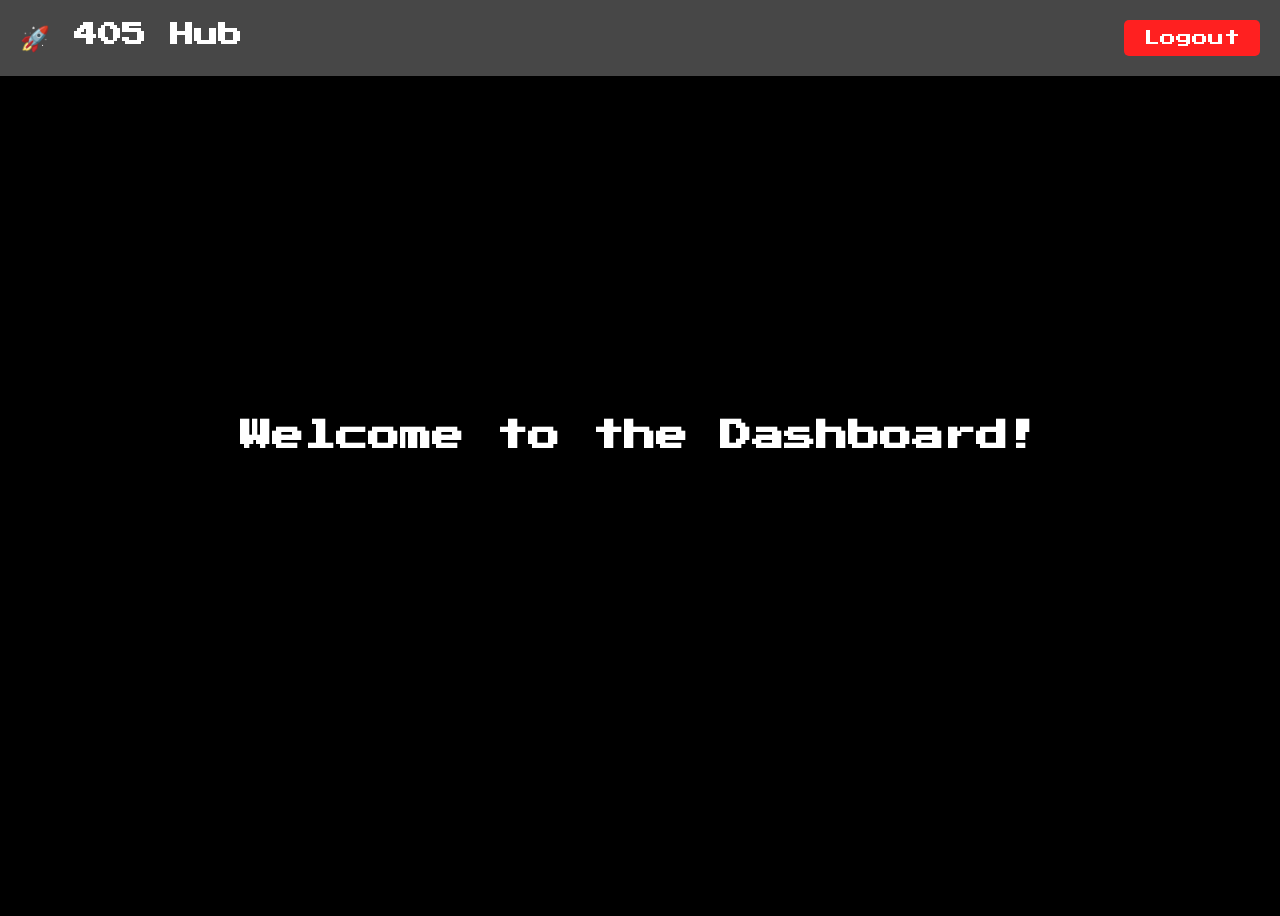
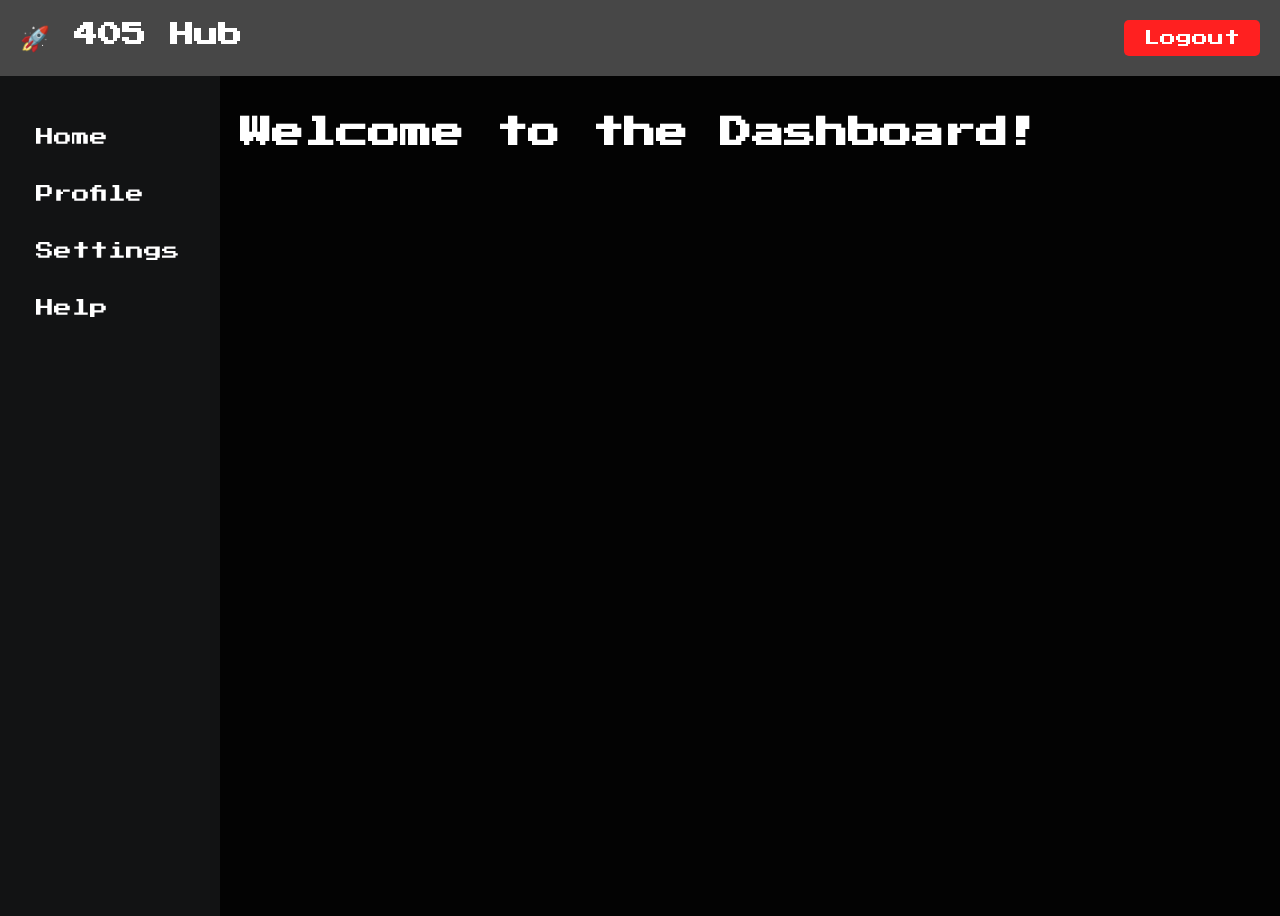
Before and after one commit to Saudsaad5/405-Hub, a React app: page /dashboard in a window 1280 px wide. Before the commit the page ends 800 px from the top, so only its background shows below. Built offline with nearby package versions, Linux system fonts and the light colour scheme; no server answers; the HTML template or start-up script is replaced by a standard one.

Commit message:
Side-Bar
Made the SideBar for the dashboard

```diff
--- /dev/null
+++ b/src/context/SideBar.jsx
@@ -0,0 +1,16 @@
+import "../styles/SideBar.css";
+
+const SideBar = () => {
+    return (
+        <div className="sidebar">
+            <ul className="sidebar-options">
+                <li className="sidebar-option">Home</li>
+                <li className="sidebar-option">Profile</li>
+                <li className="sidebar-option">Settings</li>
+                <li className="sidebar-option">Help</li>
+            </ul>
+        </div>
+    );
+    }
+
+export default SideBar;
--- a/src/pages/Dashboard.jsx
+++ b/src/pages/Dashboard.jsx
@@ -1,13 +1,17 @@
 import "../styles/dashboard.css";
 import TopBar from "../context/TopBar";
+import SideBar from "../context/SideBar";
 
 
 const Dashboard = () => {
   return (
     <div className="dashboard">
       <TopBar />
-      <div className="dashboard-content">
-        <h1>Welcome to the Dashboard!</h1>
+      <div className="dashboard-body">
+        <SideBar />
+        <div className="dashboard-content">
+          <h1>Welcome to the Dashboard!</h1>
+        </div>
       </div>
     </div>
   );
--- /dev/null
+++ b/src/styles/SideBar.css
@@ -0,0 +1,31 @@
+.sidebar{
+    width: 15%;
+    background-color: #121314;
+    color: white;
+    padding: 20px;
+    min-height: 100vh;
+    display: flex;
+    flex-direction: column;
+}
+
+.sidebar-options {
+    list-style: none;
+    padding: 0;
+    margin-top: 20px;
+    display: flex;
+    flex-direction: column;
+    gap: 15px;
+}
+
+.sidebar-option {
+    padding: 12px 16px;
+    border-radius: 10px;
+    cursor: pointer;
+    font-size: 18px;
+    transition: background-color 0.3s ease, transform 0.2s ease;
+}
+
+.sidebar-option:hover {
+    background-color: #727272;
+    transform: translateX(5px);
+}
--- a/src/styles/dashboard.css
+++ b/src/styles/dashboard.css
@@ -1,11 +1,23 @@
+.dashboard{
+  height: 100%;
+  width: 100%;
+}
+
+.dashboard-body {
+  display: flex;
+  flex: 1;
+  width: 100%;
+  overflow: hidden;
+}
+
 .dashboard-content {
-  display: flex;
-  flex-direction: column;
+  background-color: #030303;
+  position: relative;
   align-items: center;
   justify-content: center;
-  gap: 2rem;
-  text-align: center;
-  min-height: 90vh;
+  padding: 20px;
+  width: 85%;
+  overflow-y: auto;
   font-family: 'Press Start 2P', cursive;
   color: white;
 }
```
